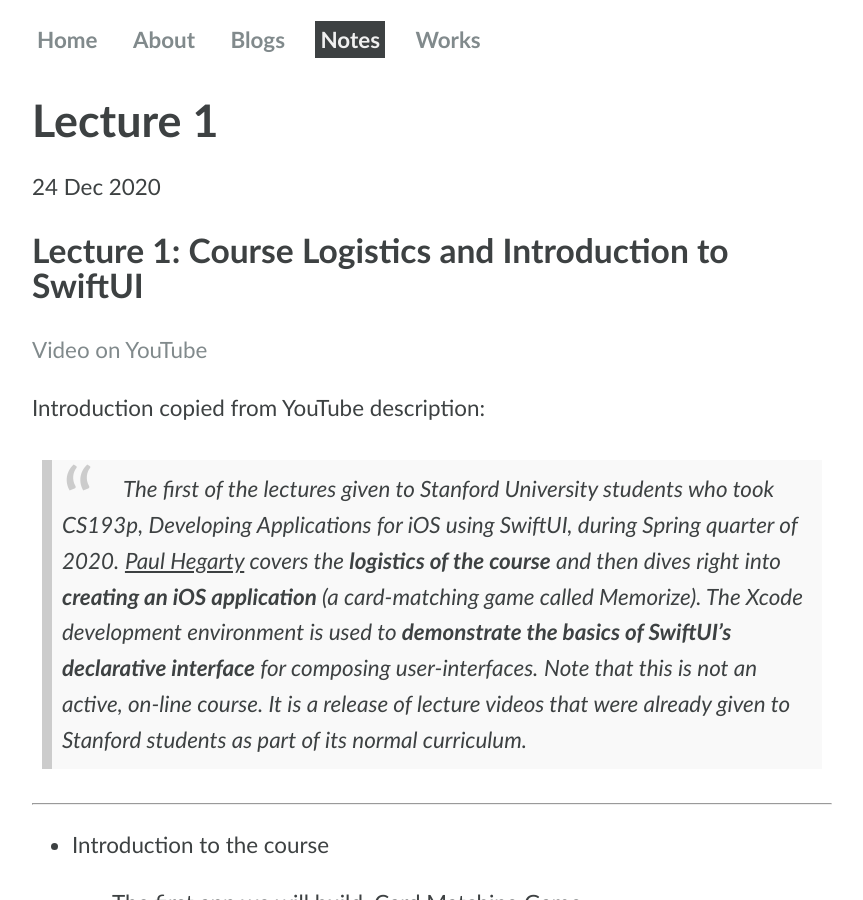
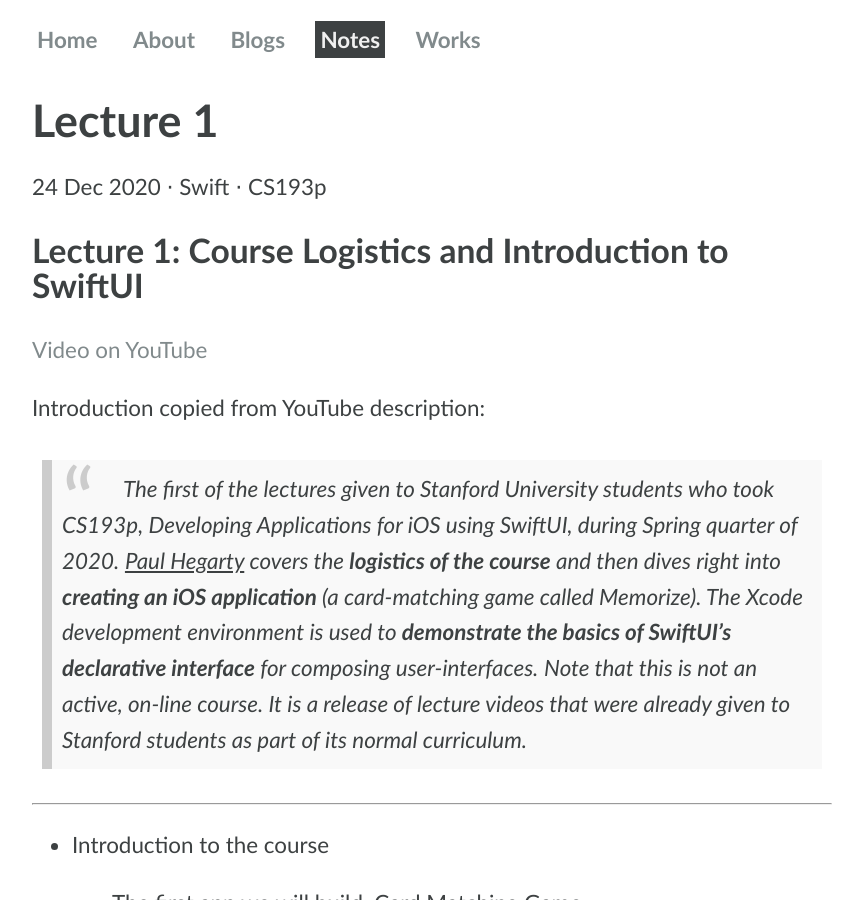
Before and after one commit to FangLinHe/FangLinHe.github.io, a Jekyll site: the page built from notes/Swift/CS193p/_posts/2020-12-24-lecture-1.md, in a window 1280 px wide and 900 px high. Shown: the whole window, without its empty margins (208-1071 px from the left). Built offline with Jekyll 4.4.1, drawn with Linux system fonts in a browser that asks for light colours; comment, search, counter and statistics services are not loaded.

Commit message:
Add categories to each post

```diff
--- a/_layouts/post.html
+++ b/_layouts/post.html
@@ -1,7 +1,13 @@
 ---
 layout: default
 ---
-<p class="meta">{{ page.date | date_to_string }}</p>
+<p class="meta">
+  {{ page.date | date_to_string }}
+  {% assign categories = page.categories | slice: 1, page.categories.size %}
+  {% for category in categories %}
+    ⋅ {{ category }}
+  {% endfor %}
+</p>
 
 <div class="post" markdown="1">
   {{ content }}
```
